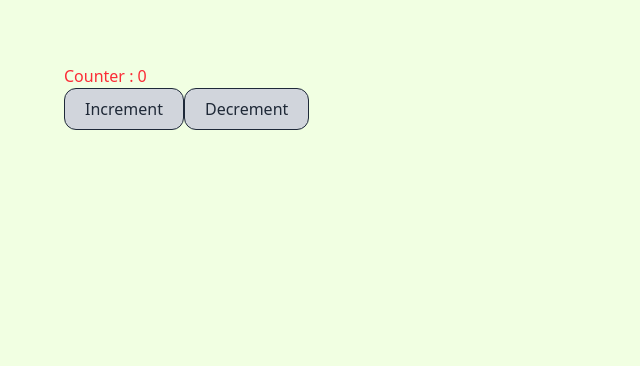
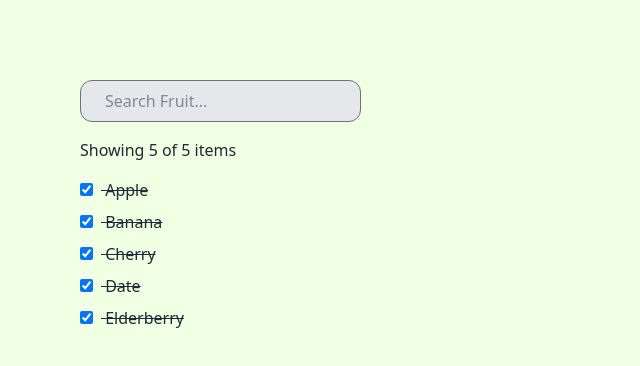
Before and after one commit to Yaksh27/CRG, a React (Vite) app: page / in a window 1280 px wide. Shown: the top 366 px of the page, without its empty margins (0-640 px from the left). Built offline with nearby package versions, Linux system fonts and the light colour scheme.

Commit message:
2/14 quick fire practice - toggleCheckBoxes logic

```diff
--- a/src/v2/Practice.jsx
+++ b/src/v2/Practice.jsx
@@ -1,39 +1,56 @@
 import { useState } from "react";
-
 
 function Practice(){
 
-    const [count , setCount ] = useState(0);
+    const originalItems = ['Apple', 'Banana', 'Cherry', 'Date', 'Elderberry'];
 
+    const [items, setItems] = useState( originalItems.map(item => ({ item , isVisible : true})) );
 
+    const[search, setSearch] = useState('');
 
+    const toggleItem = (index) => {
+        setItems(prev => prev.map((item, i) =>
+            i === index ? { ...item, isVisible: !item.isVisible } : item
+        ));
+    }
+
+    const filteredItems = items.filter(fruits => fruits.item.toLowerCase().includes(search.toLowerCase()));
+
+    const visibleCount = filteredItems.filter(item => item.isVisible).length;
 
     return(
+        <div className="p-4">
+            <input
+                type="text"
+                placeholder="Search Fruit..."
+                className="px-6 py-2 rounded-xl bg-gray-200 border border-gray-500 mb-4"
+                value={search}
+                onChange={(e) => setSearch(e.target.value)}
+            />
 
-        <div>
+            <p className="mb-4"> Showing {visibleCount} of {filteredItems.length} items </p>
 
-        <h1
-        className={count>0 ? "text-green-400" : "text-red-500"}>Counter : {count}</h1>
-        <div>
-            <button
-            onClick={()=> setCount(count+1)}
-            className="border border-gray-800 px-5 py-2 p-4 rounded-xl font-normal bg-gray-300">
-                Increment
-            </button>
+            <div>
+                {filteredItems.map((fruit, index) => {
 
-
-             <button
-             onClick={()=> setCount(count-1)}
-             className="border border-gray-800 px-5 py-2 p-4 rounded-xl font-normal bg-gray-300">
-                Decrement
-            </button>
-
-
-        </div>
+                    const originalIndex = items.findIndex(item => item.item === fruit.item);
+                    return (
+                        <div key={fruit.item} className="mb-2">
+                            <input
+                                type="checkbox"
+                                checked={fruit.isVisible}
+                                onChange={() => toggleItem(originalIndex)}
+                                className="mr-2"
+                            />
+                            <span
+                            className={fruit.isVisible ? "line-through": ""   }
+                            > {fruit.item}</span>
+                        </div>
+                    );
+                })}
+            </div>
         </div>
     )
-
 }
 
-
 export default Practice;
```
